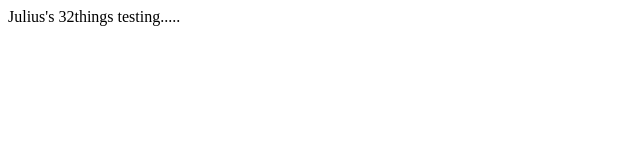
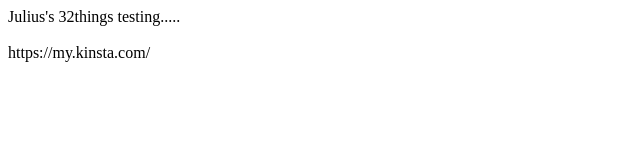
Before and after one commit to julius1104/WebOnKinsta, a plain HTML site: page index.html in a window 1280 px wide. Shown: the whole page, without its empty margins (0-640 px from the left). Drawn offline with Linux system fonts and the light colour scheme.

Commit message:
updated information

```diff
--- a/index.html
+++ b/index.html
@@ -5,6 +5,9 @@ Julius's 32things
 </title>
 </head>
 <body>
-Julius's 32things testing.....
+Julius's 32things testing.....<br>
+<br>
+https://my.kinsta.com/
+
 </body>
 </html>
```
